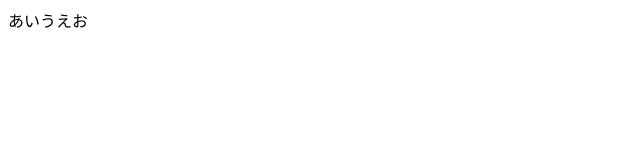
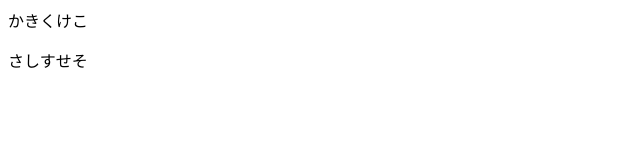
Before and after one commit to takashihub/test3, a plain HTML site: page index.html in a window 1280 px wide. Shown: the full height of the page, 0-640 px from the left. Drawn offline with Linux system fonts and the light colour scheme.

Commit message:
さしすせそを追加

```diff
--- a/index.html
+++ b/index.html
@@ -5,6 +5,7 @@
     <title>Document</title>
 </head>
 <body>
-    <p>あいうえお</p>
+    <p>かきくけこ</p>
+    <p>さしすせそ</p>
 </body>
 </html>
```
